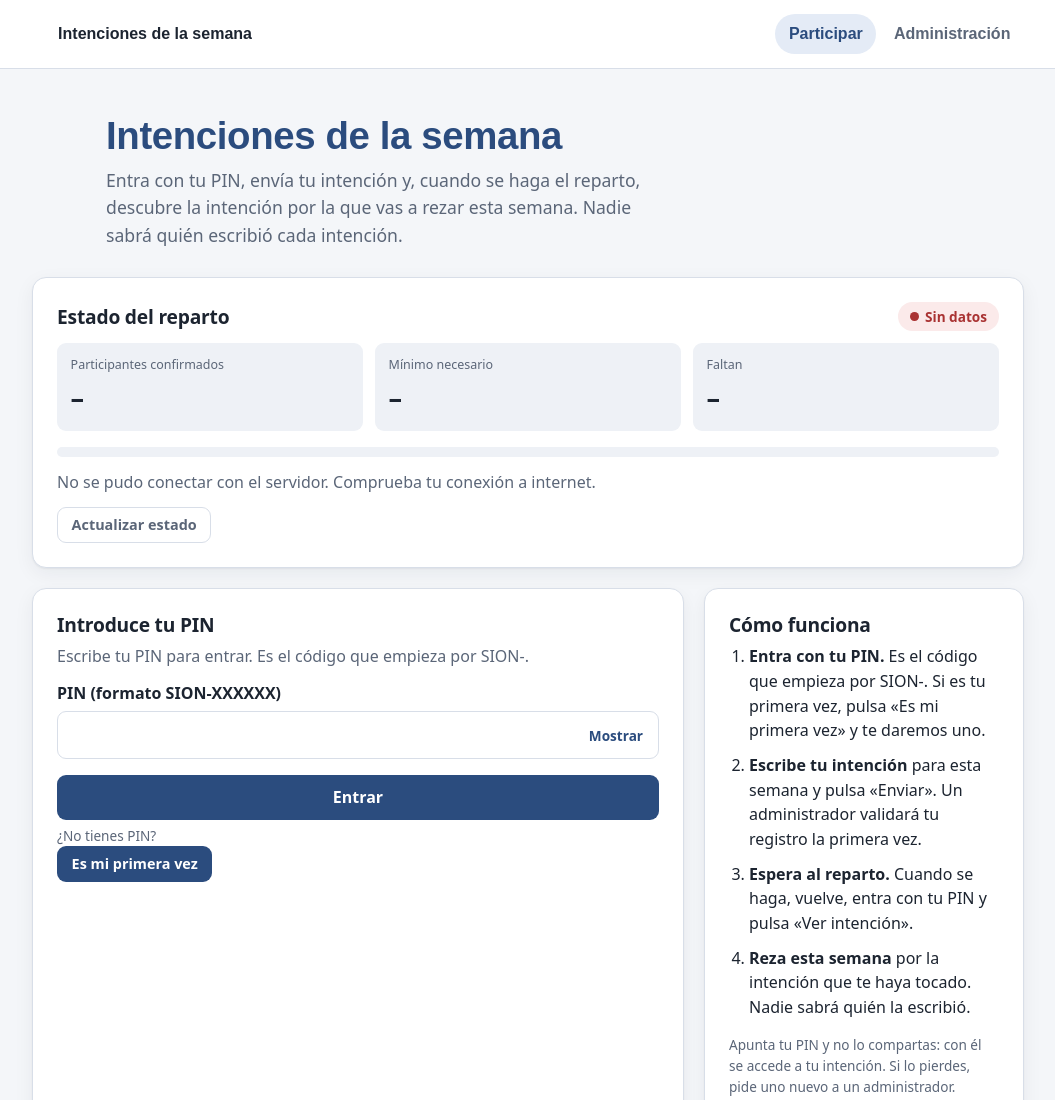
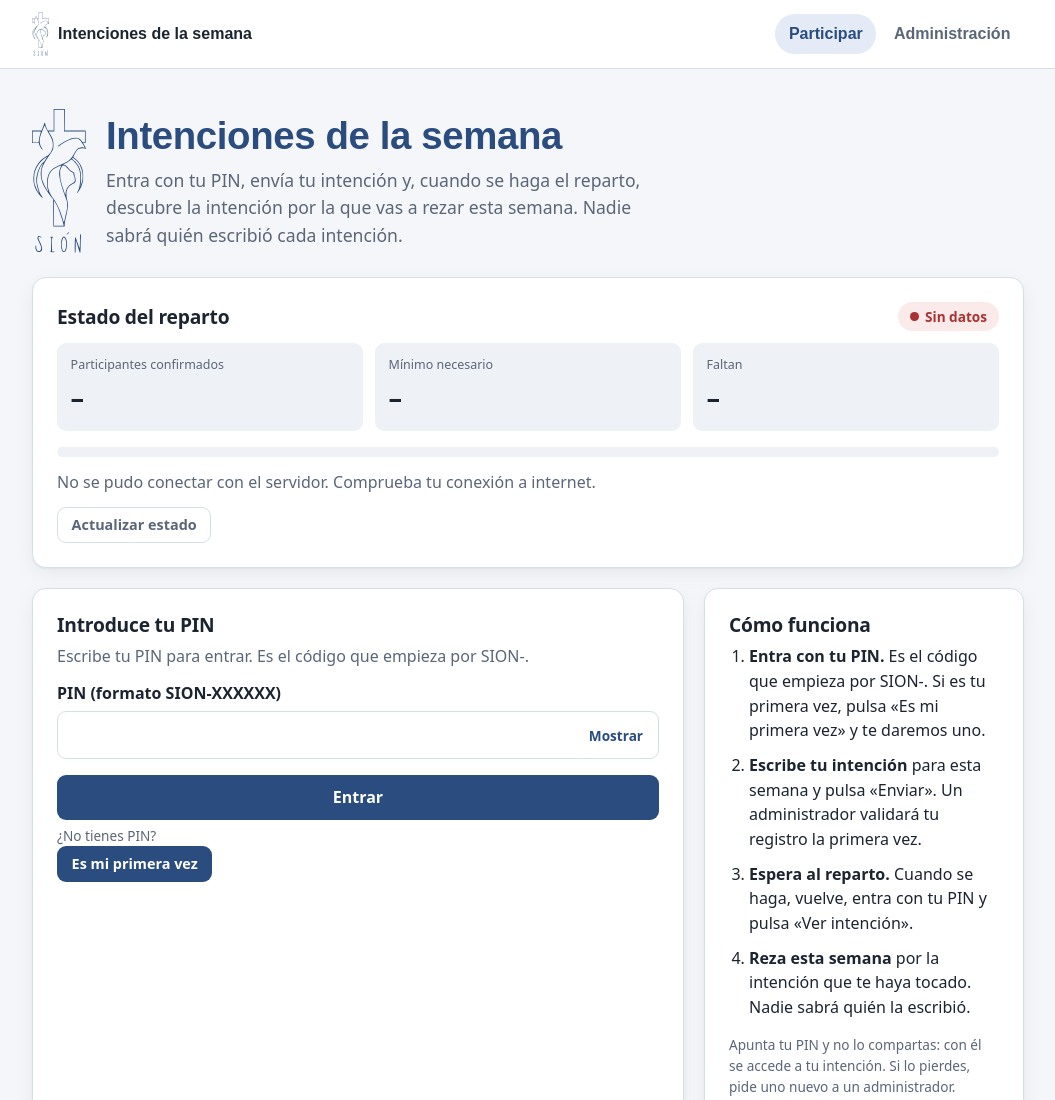
Before and after one commit to JulianRuler3/intenciones_sion, a plain HTML site: page index.html in a window 1280 px wide. Shown: the top 1100 px of the page, without its empty margins (112-1167 px from the left). Drawn offline with nearby package versions, Linux system fonts and the light colour scheme; no server answers; a web font is replaced by a local one.

Commit message:
Arreglado error logo

```diff
--- a/css/styles.css
+++ b/css/styles.css
@@ -170,8 +170,8 @@ h1:focus, h1:focus-visible, h3:focus, h3:focus-visible { outline: none; }
   flex: none;
   aspect-ratio: 161.94 / 431.24;
   background-color: var(--primary);
-  -webkit-mask: url("logo.svg") center / contain no-repeat;
-  mask: url("logo.svg") center / contain no-repeat;
+  -webkit-mask: url("../img/logo_sion.svg") center / contain no-repeat;
+  mask: url("../img/logo_sion.svg") center / contain no-repeat;
 }
 .brand-logo { height: 2.75rem; }
 .nav { display: flex; gap: .25rem; }
```
